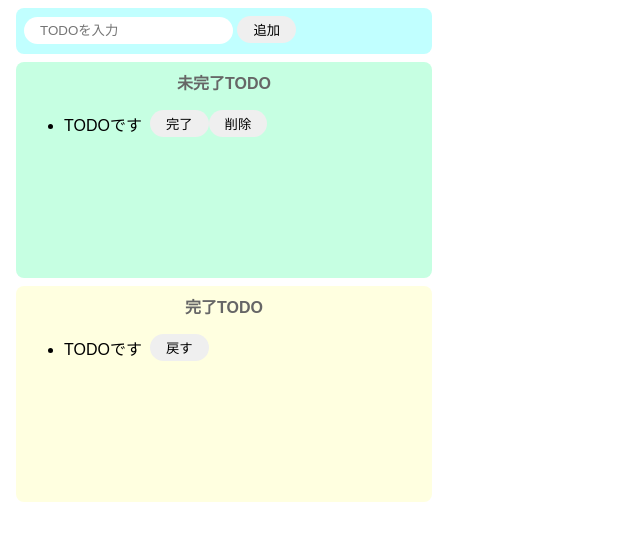
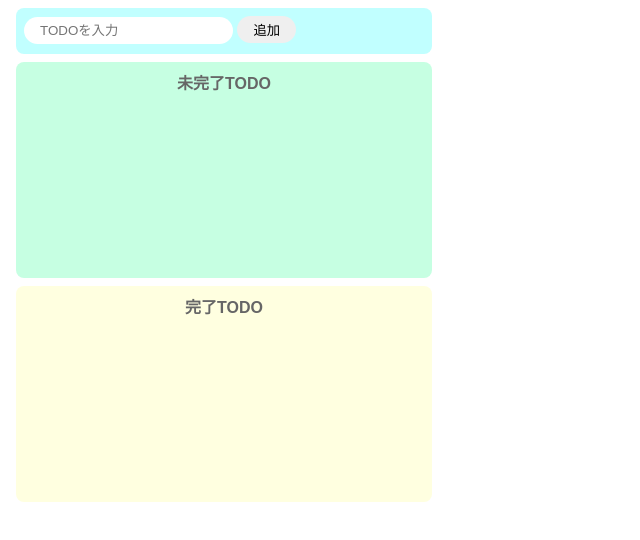
Before and after one commit to Ryohei-Git/todo-js, a website built with Parcel: page index.html in a window 1280 px wide. Shown: the whole page, without its empty margins (0-640 px from the left). Built offline with nearby package versions, Linux system fonts and the light colour scheme.

Commit message:
last_commit

```diff
--- a/index.html
+++ b/index.html
@@ -14,9 +14,6 @@
       <p class="title">未完了TODO</p>
       <ul id="incomplete-list">
         <div class="list-row">
-          <li>TODOです</li>
-          <button>完了</button>
-          <button>削除</button>
         </div>
       </ul>
     </div>
@@ -24,8 +21,6 @@
 			<p class="title">完了TODO</p>
 			<ul id="complete-list">
 				<div class="list-row">
-					<li>TODOです</li>
-					<button>戻す</button>
 				</div>
 		</div>
 
```
